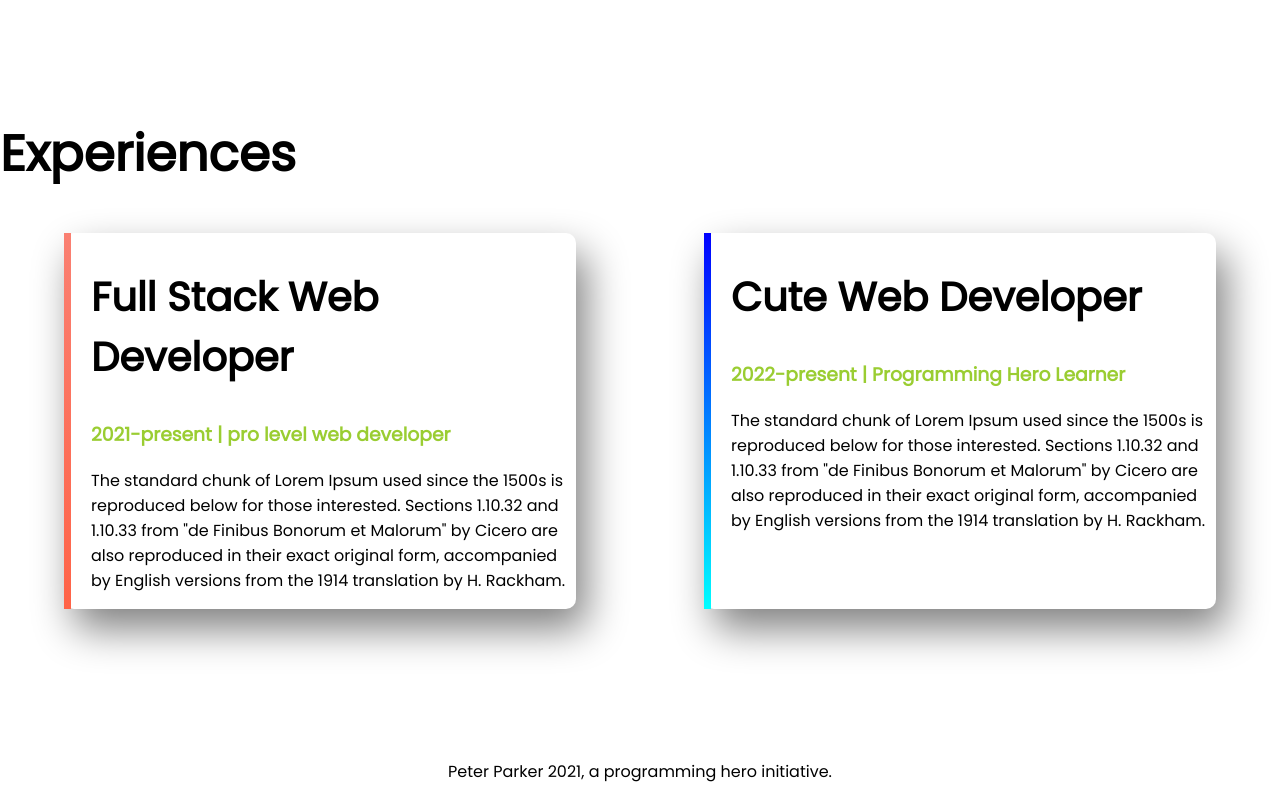
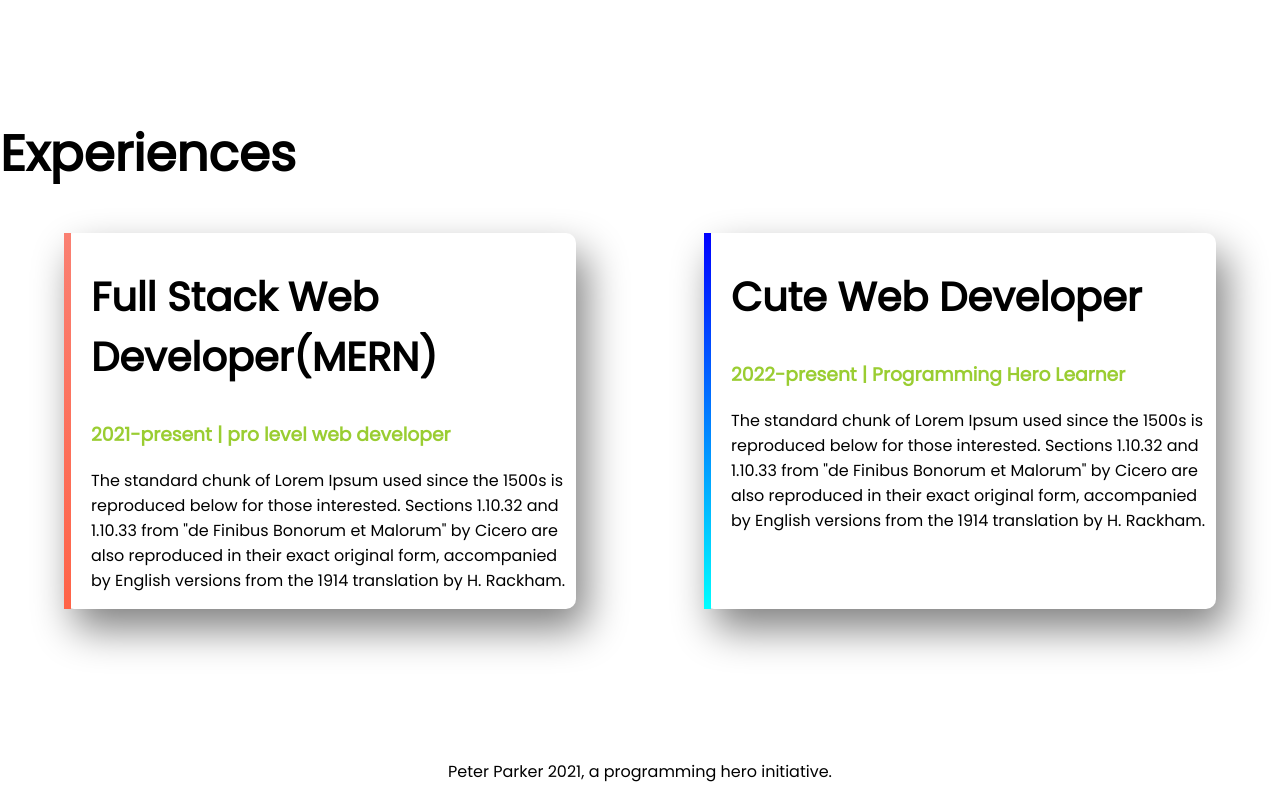
Before and after one commit to freelancer-sifatulislam/ph-portfolio, a plain HTML site: page index.html in a window 1280 px wide. Shown: the part 1022-1822 px from the top of the page. Drawn offline with Linux system fonts and the light colour scheme.

Commit message:
full stack developer specified

```diff
--- a/index.html
+++ b/index.html
@@ -46,7 +46,7 @@
         <h1>Experiences</h1>
         <div class="flexible-container">
             <div id="full-stack-experience" class="experience-item">
-                <h2>Full Stack Web Developer</h2>
+                <h2>Full Stack Web Developer(MERN)</h2>
                 <h3 class="yellowgreen-color">2021-present | pro level web developer</h3>
                 <p>The standard chunk of Lorem Ipsum used since the 1500s is reproduced below for those interested.
                     Sections
```
